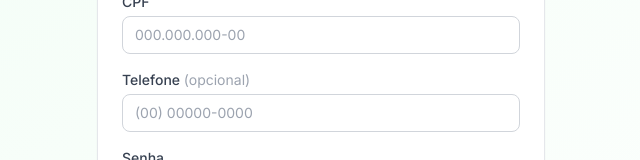
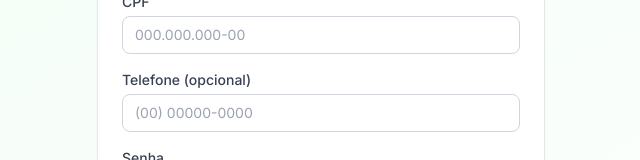
Before and after one commit to achadostreinofofo/grupolink-frontend, a Next.js app: page /signup in a window 1280 px wide. Shown: the part 352-512 px from the top of the page, without its empty margins (319-959 px from the left). Built offline with nearby package versions, Linux system fonts and the light colour scheme; no server answers.

Commit message:
fix: label do campo telefone como string (TypeScript)

```diff
--- a/src/app/(auth)/signup/page.tsx
+++ b/src/app/(auth)/signup/page.tsx
@@ -221,7 +221,7 @@ export default function SignupPage() {
             />
             <Input
               id="phone"
-              label={<>Telefone <span className="text-gray-400 font-normal">(opcional)</span></>}
+              label="Telefone (opcional)"
               placeholder="(00) 00000-0000"
               maxLength={15}
               error={errors.phone?.message}
```
